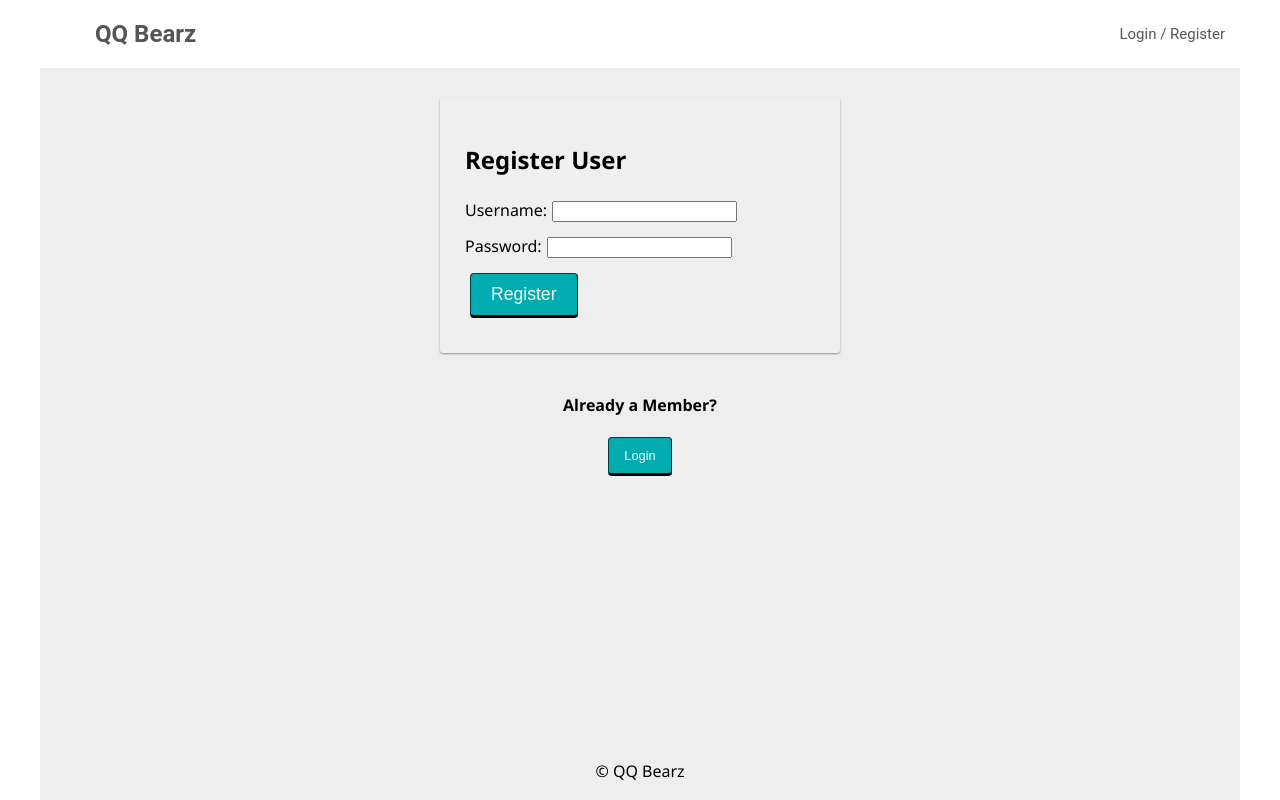
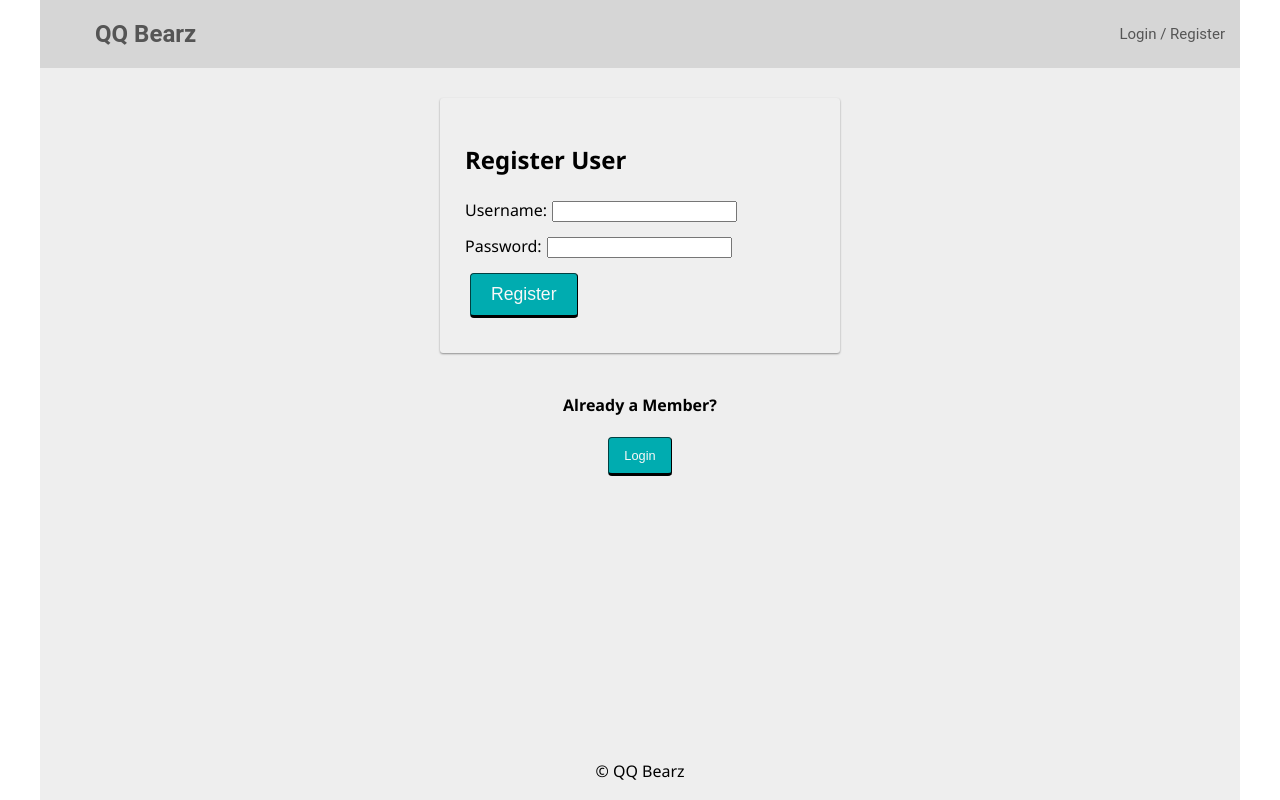
Before and after one commit to husomichael/QQ-Bearz, a React (Create React App) app: page /soundboard#/home in a window 1280 px wide. Built offline with nearby package versions, Linux system fonts and the light colour scheme; no server answers.

Commit message:
changed nav color

```diff
--- a/src/components/Nav/Nav.css
+++ b/src/components/Nav/Nav.css
@@ -5,7 +5,7 @@
   align-items: center;
 
   margin: 0 0 30px;
-  background-color: #FFFFFF;
+  background-color: #D6D6D6;
   overflow: hidden;
   font-family: 'Roboto', sans-serif;
 }
@@ -26,7 +26,7 @@
 .navLink {
   display: inline-block;
   color: #555555;
-  background-color: #FFFFFF;
+  background-color: #D6D6D6;
   text-align: center;
   padding: 24px 10px;
   text-decoration: none;
@@ -43,7 +43,7 @@
 .navLinkLogout {
   display: inline-block;
   color: #555555;
-  background-color: #FFFFFF;
+  background-color: #D6D6D6;
   text-align: center;
   padding: 24px 10px;
   text-decoration: none;
```
